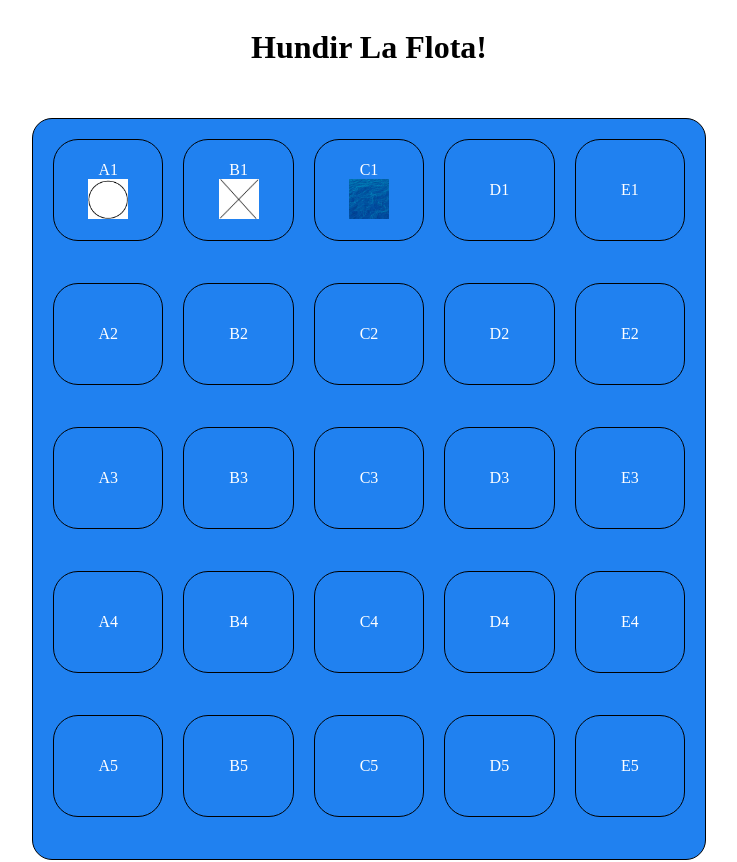
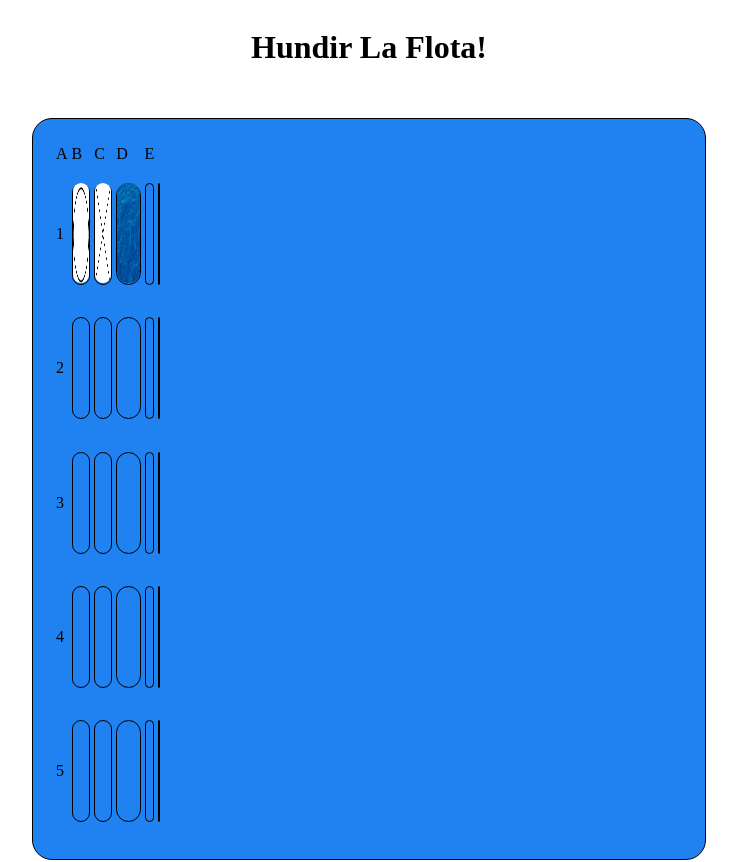
Before and after one commit to paulcg17/hundirLaFlota, an Angular app: page / in a window 1280 px wide. Shown: the top 862 px of the page, without its empty margins (271-1008 px from the left). Built offline with nearby package versions, Linux system fonts and the light colour scheme.

Commit message:
nuevo tablero

```diff
--- a/src/app/app.component.html
+++ b/src/app/app.component.html
@@ -4,31 +4,57 @@
   </div>
   <div class="padreTablero">
     <div class="grid-container">
-      <a id="A1" (click)="showcasilla(0,0)" href="#" class="grid-item">A1<img src="img/circulo.png" ></a>
-      <a id="B1" (click)="showcasilla(1,0)" href="#" class="grid-item">B1<img src="img/cruz.png" ></a>
-      <a id="C1" (click)="showcasilla(2,0)" href="#" class="grid-item">C1<img src="img/mar.png" ></a>
-      <a id="D1" (click)="showcasilla(3,0)" href="#" class="grid-item">D1</a>
-      <a id="E1" (click)="showcasilla(4,0)" href="#" class="grid-item">E1</a>
-      <a id="A2" (click)="showcasilla(0,1)" href="#" class="grid-item">A2</a>
-      <a id="B2" (click)="showcasilla(1,1)" href="#" class="grid-item">B2</a>
-      <a id="C2" (click)="showcasilla(2,1)" href="#" class="grid-item">C2</a>
-      <a id="D2" (click)="showcasilla(3,1)" href="#" class="grid-item">D2</a>
-      <a id="E2" (click)="showcasilla(4,1)" href="#" class="grid-item">E2</a>
-      <a id="A3" (click)="showcasilla(0,2)" href="#" class="grid-item">A3</a>
-      <a id="B3" (click)="showcasilla(1,2)" href="#" class="grid-item">B3</a>
-      <a id="C3" (click)="showcasilla(2,2)" href="#" class="grid-item">C3</a>
-      <a id="D3" (click)="showcasilla(3,2)" href="#" class="grid-item">D3</a>
-      <a id="E3" (click)="showcasilla(4,2)" href="#" class="grid-item">E3</a>
-      <a id="A4" (click)="showcasilla(0,3)" href="#" class="grid-item">A4</a>
-      <a id="B4" (click)="showcasilla(1,3)" href="#" class="grid-item">B4</a>
-      <a id="C4" (click)="showcasilla(2,3)" href="#" class="grid-item">C4</a>
-      <a id="D4" (click)="showcasilla(3,3)" href="#" class="grid-item">D4</a>
-      <a id="E4" (click)="showcasilla(4,3)" href="#" class="grid-item">E4</a>
-      <a id="A5" (click)="showcasilla(0,4)" href="#" class="grid-item">A5</a>
-      <a id="B5" (click)="showcasilla(1,4)" href="#" class="grid-item">B5</a>
-      <a id="C5" (click)="showcasilla(2,4)" href="#" class="grid-item">C5</a>
-      <a id="D5" (click)="showcasilla(3,4)" href="#" class="grid-item">D5</a>
-      <a id="E5" (click)="showcasilla(4,4)" href="#" class="grid-item">E5</a>
+      <table>
+        <tbody>
+          <tr>
+            <td>A</td>
+            <td>B</td>
+            <td>C</td>
+            <td>D</td>
+            <td>E</td>
+          </tr>
+          <tr>
+            <td>1</td>
+            <td><a id="A1" (click)="showcasilla(0,0)" href="#" class="grid-item"><img src="img/circulo.png" ></a></td>
+            <td><a id="B1" (click)="showcasilla(1,0)" href="#" class="grid-item"><img src="img/cruz.png" ></a></td>
+            <td><a id="C1" (click)="showcasilla(2,0)" href="#" class="grid-item"><img src="img/mar.png" ></a></td>
+            <td><a id="D1" (click)="showcasilla(3,0)" href="#" class="grid-item"></a></td>
+            <td><a id="E1" (click)="showcasilla(4,0)" href="#" class="grid-item"></a></td>
+          </tr>
+            <tr>
+              <td>2</td>
+              <td><a id="A2" (click)="showcasilla(0,1)" href="#" class="grid-item"></a></td>
+              <td><a id="B2" (click)="showcasilla(0,1)" href="#" class="grid-item"></a></td>
+              <td><a id="C2" (click)="showcasilla(2,1)" href="#" class="grid-item"></a></td>
+              <td><a id="D2" (click)="showcasilla(3,1)" href="#" class="grid-item"></a></td>
+              <td><a id="E2" (click)="showcasilla(4,1)" href="#" class="grid-item"></a></td>
+            </tr>
+            <tr>
+              <td>3</td>
+              <td><a id="A3" (click)="showcasilla(0,2)" href="#" class="grid-item"></a></td>
+              <td><a id="B3" (click)="showcasilla(1,2)" href="#" class="grid-item"></a></td>
+              <td><a id="C3" (click)="showcasilla(2,2)" href="#" class="grid-item"></a></td>
+              <td><a id="D3" (click)="showcasilla(3,2)" href="#" class="grid-item"></a></td>
+              <td><a id="E3" (click)="showcasilla(4,2)" href="#" class="grid-item"></a></td>
+            </tr>
+            <tr>
+              <td>4</td>
+              <td><a id="A4" (click)="showcasilla(0,3)" href="#" class="grid-item"></a></td>
+              <td><a id="B4" (click)="showcasilla(1,3)" href="#" class="grid-item"></a></td>
+              <td><a id="C4" (click)="showcasilla(2,3)" href="#" class="grid-item"></a></td>
+              <td><a id="D4" (click)="showcasilla(3,3)" href="#" class="grid-item"></a></td>
+              <td><a id="E4" (click)="showcasilla(4,3)" href="#" class="grid-item"></a></td>
+            </tr>
+            <tr>
+              <td>5</td>
+              <td><a id="A5" (click)="showcasilla(0,4)" href="#" class="grid-item"></a></td>
+              <td><a id="B5" (click)="showcasilla(1,4)" href="#" class="grid-item"></a></td>
+              <td><a id="C5" (click)="showcasilla(2,4)" href="#" class="grid-item"></a></td>
+              <td><a id="D5" (click)="showcasilla(3,4)" href="#" class="grid-item"></a></td>
+              <td><a id="E5" (click)="showcasilla(4,4)" href="#" class="grid-item"></a></td>
+            </tr>
+      </tbody>
+      </table>
     </div>
     </div>
   <h2 class="intentos">Nº Intentos: </h2>
--- a/src/app/app.component.sass
+++ b/src/app/app.component.sass
@@ -20,20 +20,23 @@
         width: 50%
         height: 700px
 
-    .grid-item
-        display: flex
-        flex-direction: column
-        justify-content: center
-        align-items: center
-        color: #fff
-        border: 1px solid black
-        height: 100px
-        text-decoration: none
-        border-radius: 25px
+        .grid-item
+            display: flex
+            flex-direction: column
+            justify-content: center
+            align-items: center
+            color: #fff
+            border: 1px solid black
+            height: 100px
+            border-radius: 25px
 
-    img
-        width: 40px
-        height: 40px
+
+            img
+                width: 100%
+                height: 100%
+                border-radius: 25px
+                position: relative
+                margin-top: -11%
 
 .intentos
     padding-top: 50px
```
